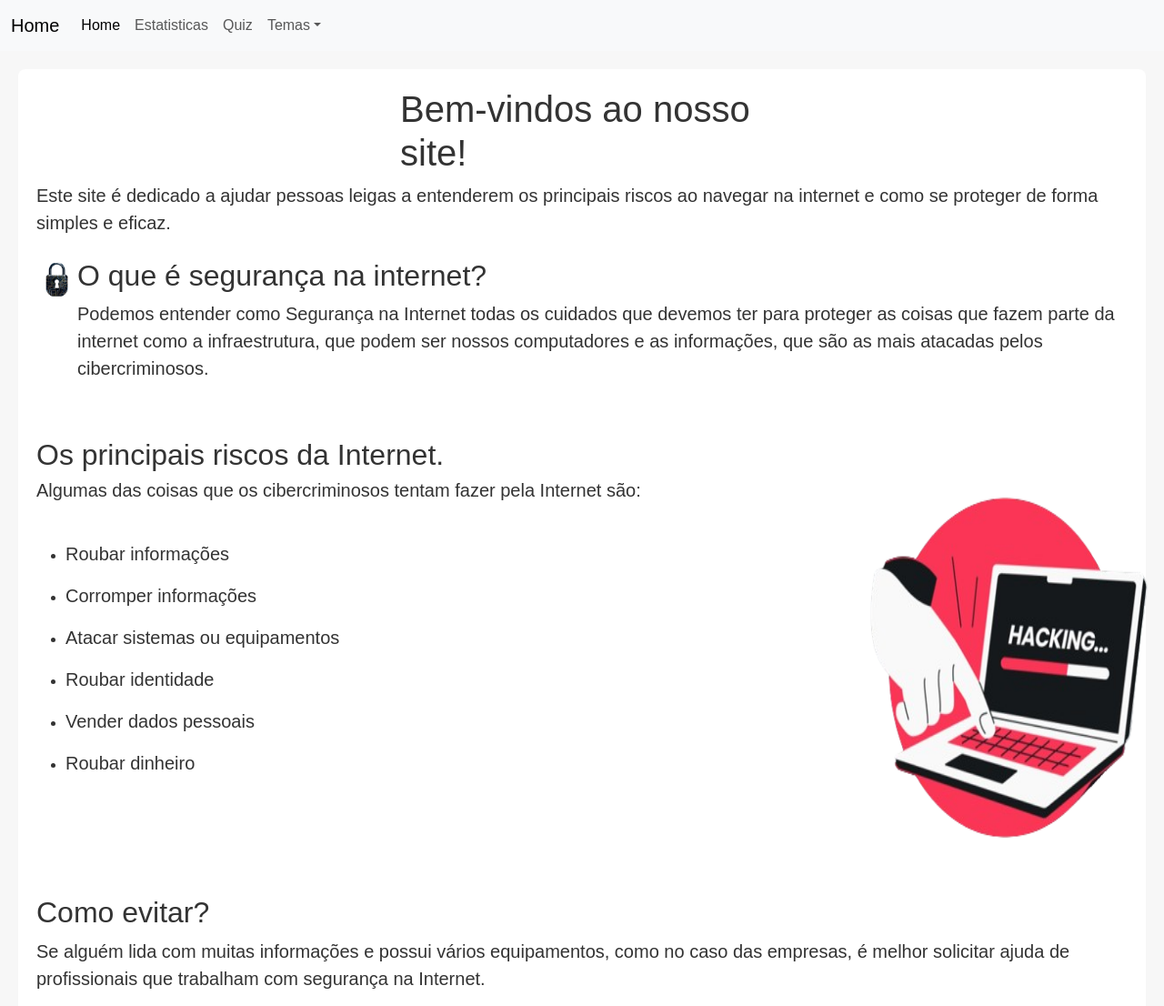
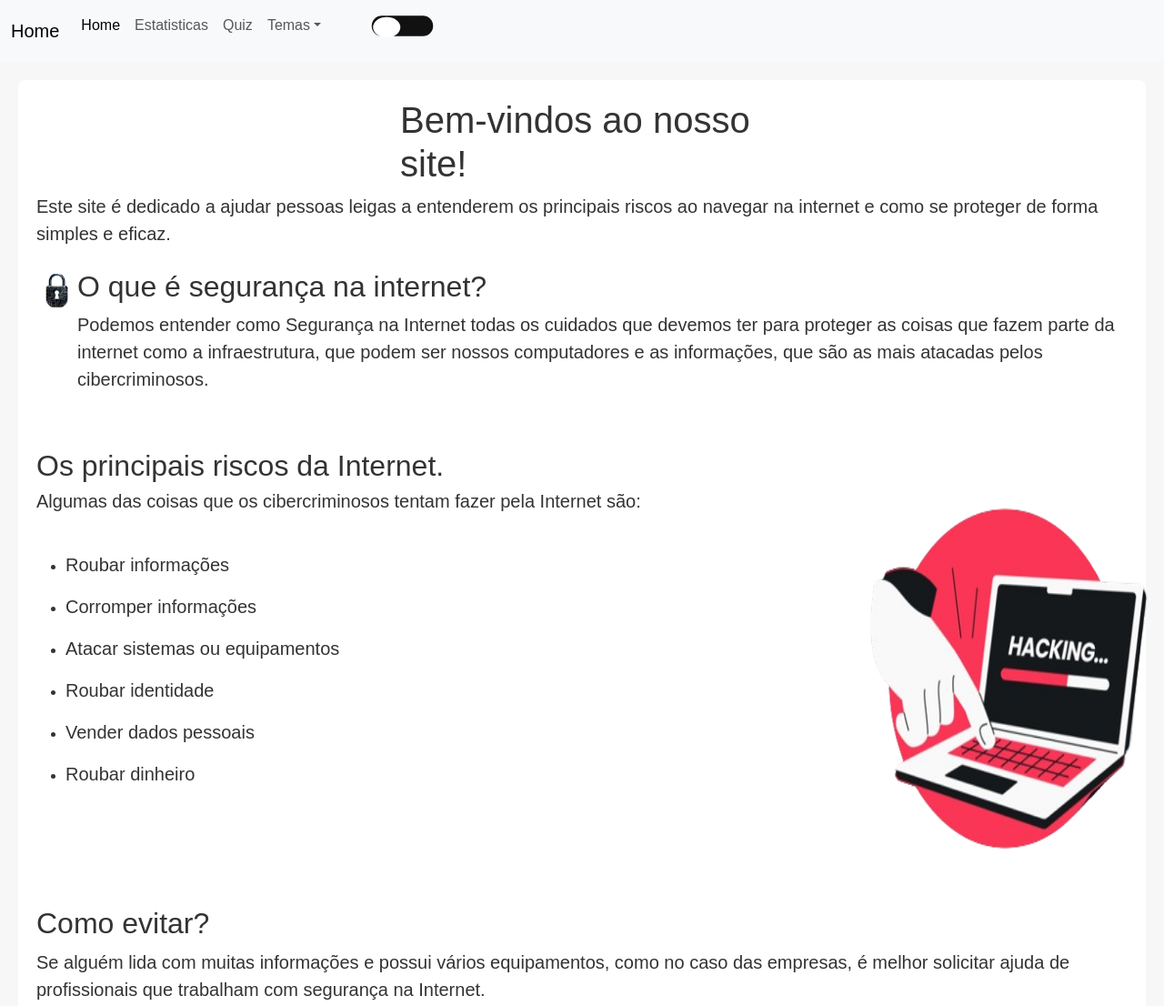
Before and after one commit to Venturaa10/suam_projeto, a PHP site: page / in a window 1280 px wide; the page is wider, and only the part inside the window is pictured. Shown: the top 1106 px of that part at 91% size. Run offline with PHP 8.4, Linux system fonts and the light colour scheme; data that the repository does not hold is empty; some libraries are stand-ins or nearby versions.

Commit message:
darkteme

```diff
--- a/views/partials/navbar.php
+++ b/views/partials/navbar.php
@@ -24,6 +24,18 @@
             <li><a class="dropdown-item" href="index.php?page=senhas">Senhas</a></li>
           </ul>
         </li>
+        <li>
+            <p>ㅤㅤㅤㅤ</p>
+        </li>
+        <li>
+          <input type="checkbox" class="checkbox" id="chk" />
+            <label class="label" for="chk">
+              <i class="fas fa-moon" ></i>
+              <i class="fas fa-sun"></i>
+              <div class="ball"></div>
+            </label>
+          <br>
+        </li>
       </ul>
     </div>
   </div>
```
